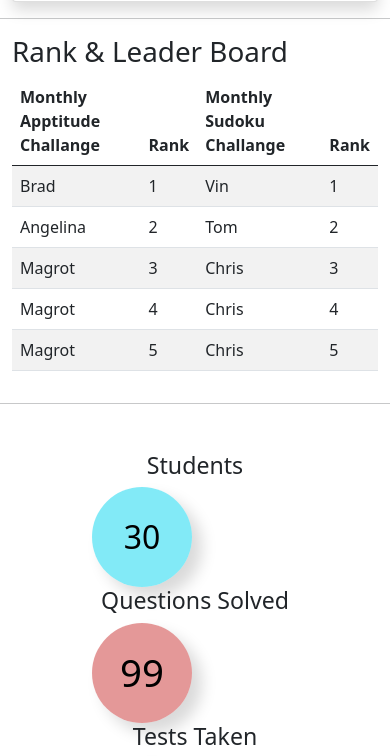
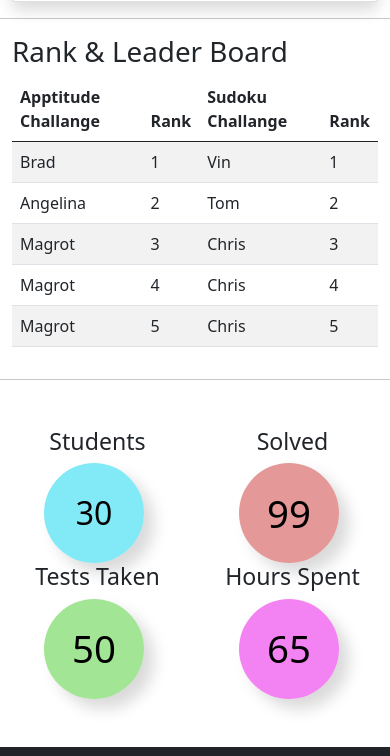
Before and after one commit to Mr-Akhil-Sai/Free-Up-Skill, a website: page public/index.html in a window 390 px wide. Shown: the part 4244-5000 px from the top of the page. Drawn offline with nearby package versions, Linux system fonts and the light colour scheme.

Commit message:
implemented changes for making page responsive

```diff
--- a/public/index.html
+++ b/public/index.html
@@ -155,12 +155,12 @@
         <div class="container">
           <h1 class="rankHeading">Rank & Leader Board</h1>
           <div class="table-responsive-sm">
-            <table class="table table-striped table-responsive">
+            <table class="table table-striped ">
               <thead>
                 <tr>
-                  <th scope="col">Monthly Apptitude Challange</th>
+                  <th scope="col">Apptitude Challange</th>
                   <th scope="col">Rank</th>
-                  <th scope="col">Monthly Sudoku Challange</th>
+                  <th scope="col">Sudoku Challange</th>
                   <th scope="col">Rank</th>
                 </tr>
               </thead>
@@ -206,20 +206,20 @@
       <section class="">
         <div class="container my-5">
           <div class="row">
-            <div class="col text-center">
-              <h3 class="studentHeading">Students</h3>
+            <div class="col-6 col-sm-3 text-center">
+              <h3 class="h3 ">Students</h3>
               <button class="studentNumbers">30</button>
             </div>
-            <div class="col text-center">
-              <h3 class="studentHeading ">Questions Solved</h3>
+            <div class="col-6 col-sm-3 text-center">
+              <h3 class="h3  ">Solved</h3>
               <button class="questionNumbers">99</button>
             </div>
-            <div class="col text-center">
-              <h3 class="studentHeading">Tests Taken</h3>
+            <div class="col-6 col-sm-3 text-center">
+              <h3 class="h3 ">Tests Taken</h3>
               <button class="testNumbers">50</button>
             </div>
-            <div class="col text-center">
-              <h3 class="studentHeading">Hours Spent</h3>
+            <div class="col-6 col-sm-3 text-center">
+              <h3 class="h3">Hours Spent</h3>
               <button class="hourNumbers">65</button>
             </div>
           </div>
--- a/public/style.css
+++ b/public/style.css
@@ -53,3 +53,19 @@ body::before {
     border: none;
     background: rgb(231, 9, 231, 0.5);
   }
+
+
+@media (max-width: 450px) {
+  .studentNumbers{
+    margin-left: 2rem;
+  }
+  .testNumbers{
+    margin-left: 2rem;
+  }
+  .hourNumbers{
+    margin-left: 2rem;
+  }
+  .questionNumbers{
+    margin-left: 2rem;
+  }
+}
```
